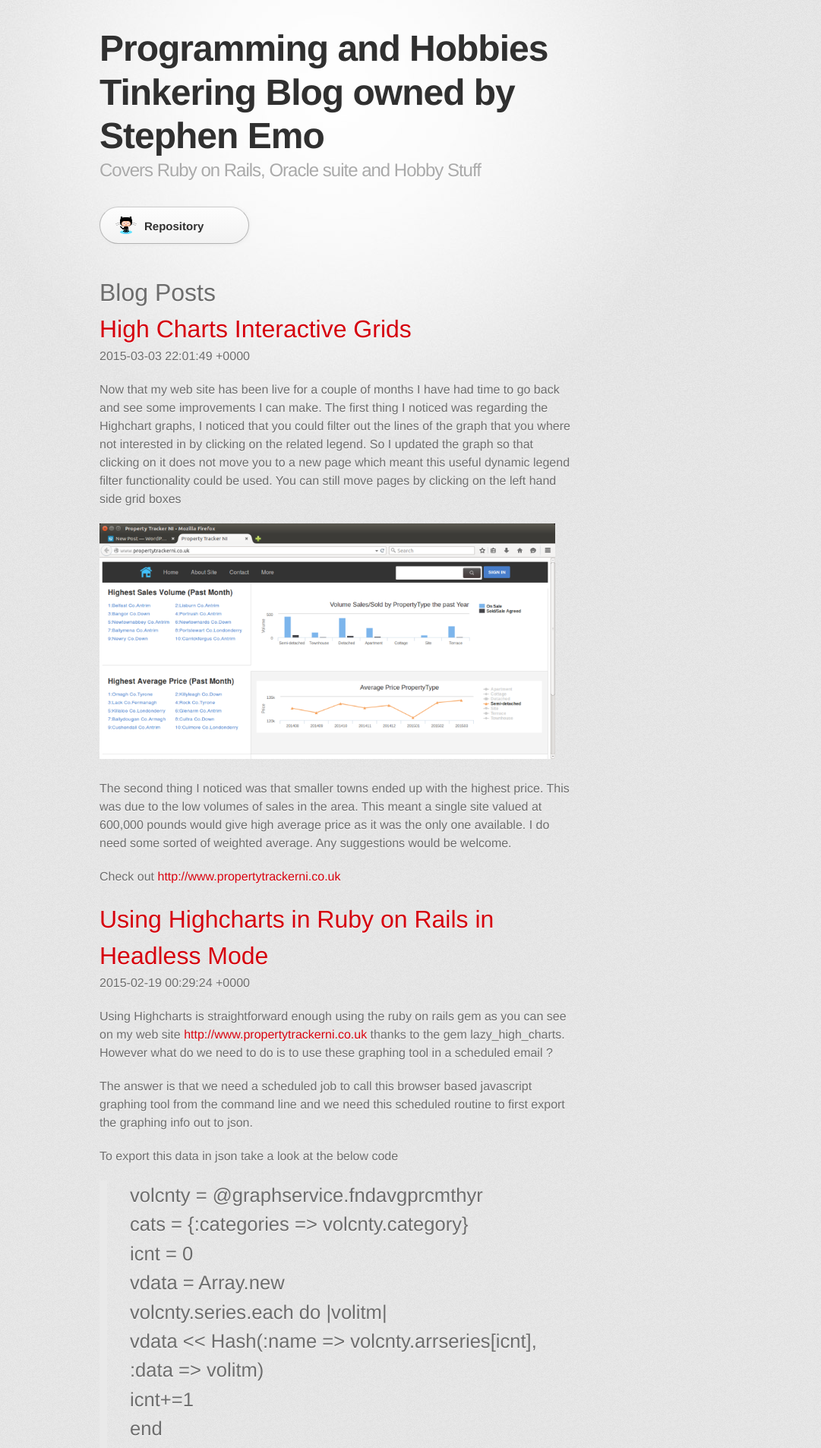
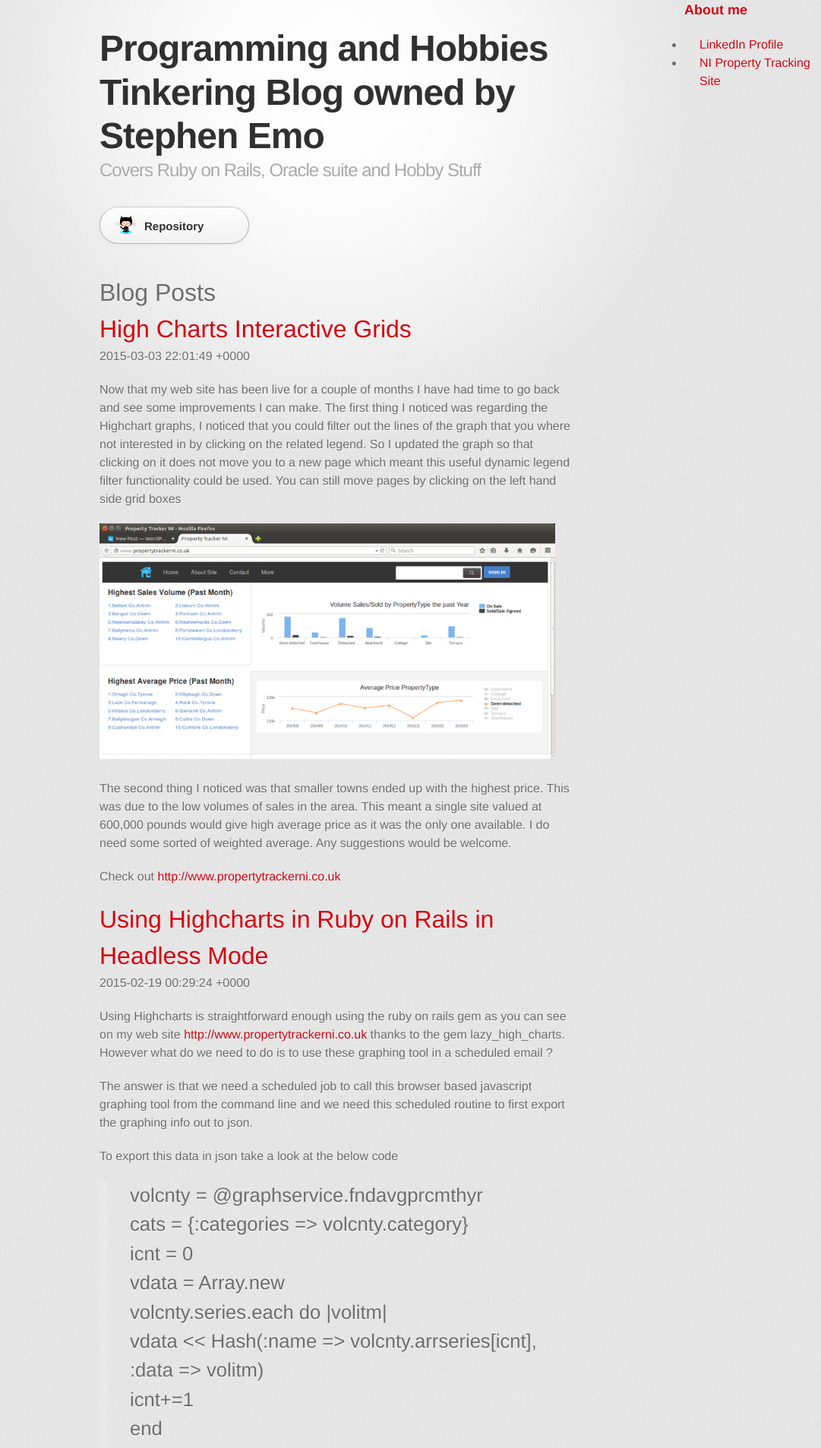
Before and after one commit to emomonkey/emomonkey.github.io, a Jekyll site: the page built from index.html, in a window 1280 px wide. Shown: the top 1906 px of the page at 76% size, without its empty margins (199-1280 px from the left). Built offline with Jekyll 4.4.1, drawn with Linux system fonts in a browser that asks for light colours; some web fonts are replaced; the list of posts is cut into pages by our own code.

Commit message:
Update stylesheet.css

```diff
--- a/stylesheets/stylesheet.css
+++ b/stylesheets/stylesheet.css
@@ -327,9 +327,10 @@
 }
 
 aside {
-  float: right;
-  margin: 0 1.5%;
-
+  position: absolute;
+   right: 0;
+   top: 0;
+   width: 180px;
 }
 
 /* MISC */
```
